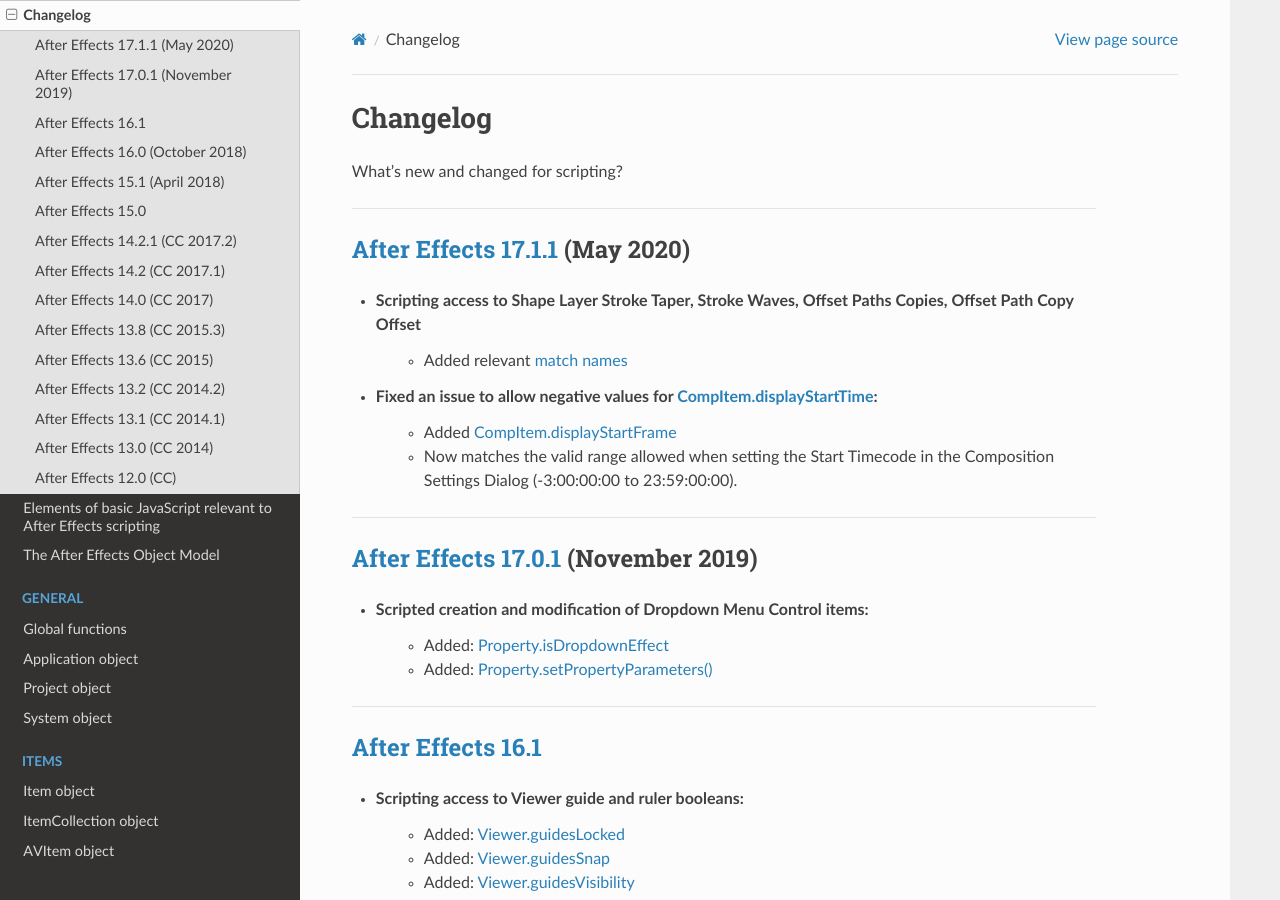
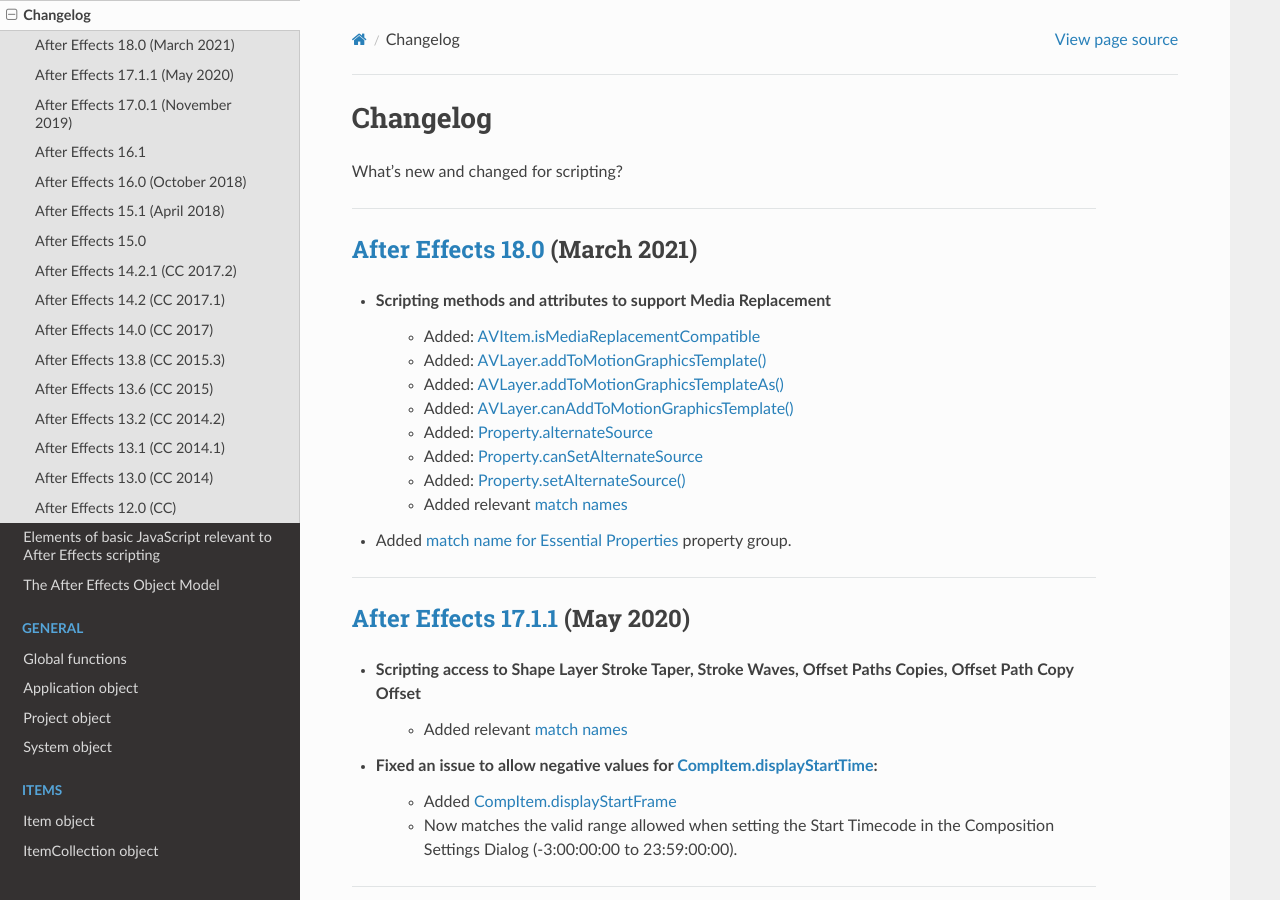
Before and after one commit to docsforadobe/after-effects-scripting-guide, a Sphinx documentation site: the page built from docs/introduction/changelog.rst, in a window 1280 px wide and 900 px high. Built offline with Sphinx 7.4.7 and the Read the Docs theme 2.0.0, drawn with Linux system fonts in a browser that asks for light colours.

Commit message:
Update changelog for MR properties in 18.0

```diff
--- a/docs/introduction/changelog.rst
+++ b/docs/introduction/changelog.rst
@@ -5,6 +5,24 @@
 #########
 
 What's new and changed for scripting?
+
+----
+
+.. _Changelog.18.0:
+
+`After Effects 18.0 <https://helpx.adobe.com/after-effects/using/whats-new/2020-2.html>`_ (March 2021)
+************************************************************************************************************************************
+
+- Scripting methods and attributes to support Media Replacement
+	- Added: :ref:`AVItem.isMediaReplacementCompatible`
+	- Added: :ref:`AVLayer.addToMotionGraphicsTemplate`
+	- Added: :ref:`AVLayer.addToMotionGraphicsTemplateAs`
+	- Added: :ref:`AVLayer.canAddToMotionGraphicsTemplate`
+	- Added: :ref:`Property.alternateSource`
+	- Added: :ref:`Property.canSetAlternateSource`
+	- Added: :ref:`Property.setAlternateSource`
+	- Added relevant :ref:`match names <matchnames-layer-avlayer>`
+- Added :ref:`match name for Essential Properties <matchnames-layer-avlayer>` property group.
 
 ----
 
```
